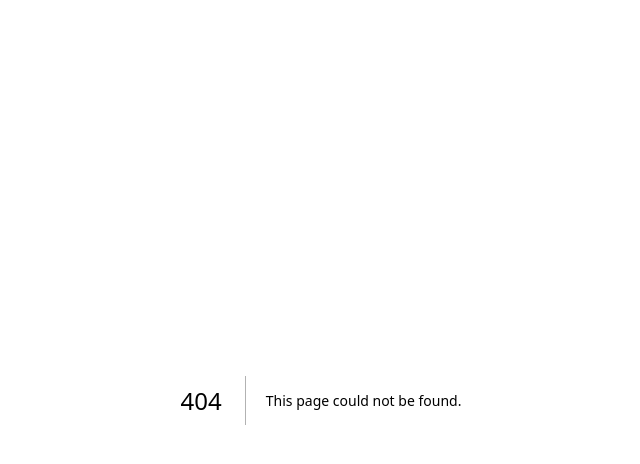
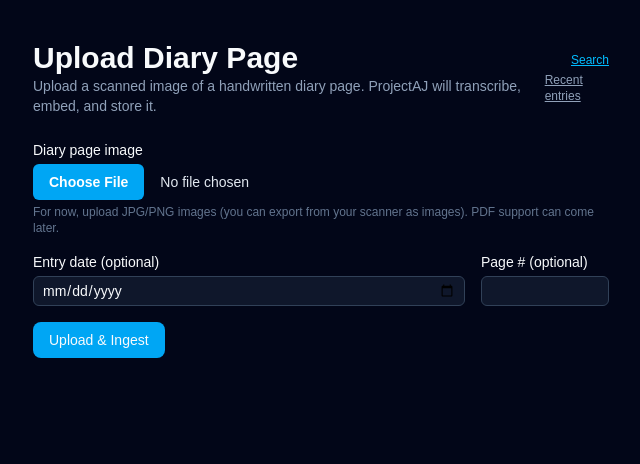
Before and after one commit to sameer7madrasi/projectaj-web, a Next.js app: page /upload in a window 1280 px wide. Before the commit this address had no page. Shown: the top 464 px of the page, without its empty margins (319-959 px from the left). Built offline with nearby package versions, Linux system fonts and the light colour scheme.

Commit message:
adding upload page option to ingest data from web app itself

```diff
--- /dev/null
+++ b/src/app/api/upload/route.ts
@@ -0,0 +1,166 @@
+// app/api/upload/route.ts
+import { NextRequest, NextResponse } from "next/server";
+import OpenAI from "openai";
+import { supabaseServer } from "@/lib/supabaseServer";
+import { randomUUID } from "crypto";
+
+const openai = new OpenAI({
+  apiKey: process.env.OPENAI_API_KEY,
+});
+
+const USER_ID = process.env.PROJECTAJ_USER_ID!;
+const MAIN_DIARY_ID = process.env.PROJECTAJ_MAIN_DIARY_ID!;
+const BUCKET_NAME = "diary-pages";
+
+async function fileToDataUrl(file: File): Promise<{ buffer: Buffer; dataUrl: string }> {
+  const arrayBuffer = await file.arrayBuffer();
+  const buffer = Buffer.from(arrayBuffer);
+  const mimeType = file.type || "image/jpeg";
+  const base64 = buffer.toString("base64");
+  const dataUrl = `data:${mimeType};base64,${base64}`;
+  return { buffer, dataUrl };
+}
+
+async function runOCR(imageDataUrl: string): Promise<string> {
+  const response = await openai.chat.completions.create({
+    model: "gpt-4o-mini",
+    messages: [
+      {
+        role: "user",
+        content: [
+          {
+            type: "text",
+            text:
+              "This is a scanned handwritten diary page. " +
+              "Transcribe the handwriting as accurately as possible into plain text. " +
+              "Preserve the original wording. Do not summarize or add commentary.",
+          },
+          {
+            type: "image_url",
+            image_url: {
+              url: imageDataUrl,
+            },
+          },
+        ],
+      },
+    ],
+    max_tokens: 4096,
+  });
+
+  const text = response.choices[0]?.message?.content || "";
+  return text;
+}
+
+async function createEmbedding(text: string): Promise<number[]> {
+  const trimmed = text.trim();
+  if (!trimmed) return [];
+
+  const res = await openai.embeddings.create({
+    model: "text-embedding-3-small",
+    input: trimmed,
+  });
+
+  return res.data[0].embedding;
+}
+
+export async function POST(req: NextRequest) {
+  try {
+    const formData = await req.formData();
+
+    const file = formData.get("file") as File | null;
+    const entryDateStr = (formData.get("entryDate") as string | null) || null;
+    const pageNumberStr = (formData.get("pageNumber") as string | null) || null;
+
+    if (!file || file.size === 0) {
+      return NextResponse.json(
+        { error: "File is required" },
+        { status: 400 }
+      );
+    }
+
+    if (!file.type.startsWith("image/")) {
+      return NextResponse.json(
+        { error: "Only image uploads are supported for now (jpg/png/etc.)" },
+        { status: 400 }
+      );
+    }
+
+    // 1) Convert to buffer + data URL
+    const { buffer, dataUrl } = await fileToDataUrl(file);
+
+    // 2) Upload to Supabase Storage
+    const ext = file.name.split(".").pop()?.toLowerCase() || "jpg";
+    const safeName = file.name.replace(/\s+/g, "_");
+    const objectPath = `${USER_ID}/${Date.now()}-${randomUUID()}.${ext}`;
+
+    const { error: storageError } = await supabaseServer.storage
+      .from(BUCKET_NAME)
+      .upload(objectPath, buffer, {
+        contentType: file.type,
+        cacheControl: "3600",
+        upsert: false,
+      });
+
+    if (storageError) {
+      console.error("Storage upload error:", storageError);
+      return NextResponse.json(
+        { error: "Failed to upload file to storage" },
+        { status: 500 }
+      );
+    }
+
+    // 3) Run OCR via OpenAI Vision
+    const rawText = await runOCR(dataUrl);
+    const cleanText = rawText.trim();
+
+    // 4) Create embedding
+    const embedding = await createEmbedding(cleanText || rawText);
+
+    // 5) Parse metadata
+    const entryDate = entryDateStr && entryDateStr.length > 0 ? entryDateStr : null;
+    const pageNumber =
+      pageNumberStr && pageNumberStr.length > 0
+        ? parseInt(pageNumberStr, 10)
+        : null;
+
+    // 6) Insert into diary_pages
+    const { data, error: insertError } = await supabaseServer
+      .from("diary_pages")
+      .insert({
+        user_id: USER_ID,
+        diary_id: MAIN_DIARY_ID,
+        page_number: pageNumber,
+        source_file_name: file.name,
+        image_path: objectPath,
+        raw_text: rawText,
+        clean_text: cleanText || rawText,
+        entry_date: entryDate,
+        embedding,
+      })
+      .select()
+      .maybeSingle();
+
+    if (insertError) {
+      console.error("Insert error:", insertError);
+      return NextResponse.json(
+        { error: "Failed to insert diary page" },
+        { status: 500 }
+      );
+    }
+
+    return NextResponse.json(
+      {
+        success: true,
+        id: data?.id,
+        message: "Entry created successfully",
+      },
+      { status: 200 }
+    );
+  } catch (err: any) {
+    console.error("Upload route error:", err);
+    return NextResponse.json(
+      { error: "Internal server error", details: err.message },
+      { status: 500 }
+    );
+  }
+}
--- a/src/app/page.tsx
+++ b/src/app/page.tsx
@@ -59,12 +59,20 @@ export default function HomePage() {
           <p className="text-sm text-slate-400">
             Search your handwritten diary with AI.
           </p>
-          <Link
-            href="/entries"
-            className="text-xs text-sky-400 hover:text-sky-300 underline transition-colors"
-          >
-            View recent entries →
-          </Link>
+          <div className="flex gap-3 text-xs">
+            <Link
+              href="/upload"
+              className="text-sky-400 hover:text-sky-300 underline transition-colors"
+            >
+              Upload page
+            </Link>
+            <Link
+              href="/entries"
+              className="text-slate-400 hover:text-slate-200 underline transition-colors"
+            >
+              Recent entries
+            </Link>
+          </div>
         </div>
 
         <form onSubmit={handleSearch} className="flex gap-2 mb-6">
--- /dev/null
+++ b/src/app/upload/page.tsx
@@ -0,0 +1,143 @@
+// app/upload/page.tsx
+"use client";
+
+import { FormEvent, useState } from "react";
+import Link from "next/link";
+
+export default function UploadPage() {
+  const [file, setFile] = useState<File | null>(null);
+  const [entryDate, setEntryDate] = useState<string>("");
+  const [pageNumber, setPageNumber] = useState<string>("");
+  const [loading, setLoading] = useState(false);
+  const [message, setMessage] = useState<string | null>(null);
+  const [error, setError] = useState<string | null>(null);
+
+  const handleSubmit = async (e: FormEvent) => {
+    e.preventDefault();
+    setMessage(null);
+    setError(null);
+
+    if (!file) {
+      setError("Please select an image file.");
+      return;
+    }
+
+    setLoading(true);
+
+    try {
+      const formData = new FormData();
+      formData.append("file", file);
+      if (entryDate) formData.append("entryDate", entryDate);
+      if (pageNumber) formData.append("pageNumber", pageNumber);
+
+      const res = await fetch("/api/upload", {
+        method: "POST",
+        body: formData,
+      });
+
+      const data = await res.json();
+
+      if (!res.ok) {
+        throw new Error(data.error || "Upload failed");
+      }
+
+      setMessage("Upload complete! Entry created.");
+      setFile(null);
+      setEntryDate("");
+      setPageNumber("");
+    } catch (err: any) {
+      console.error(err);
+      setError(err.message || "Something went wrong.");
+    } finally {
+      setLoading(false);
+    }
+  };
+
+  return (
+    <main className="min-h-screen bg-slate-950 text-slate-50 px-4 py-10 flex justify-center">
+      <div className="w-full max-w-xl">
+        <header className="mb-6 flex items-center justify-between">
+          <div>
+            <h1 className="text-3xl font-bold">Upload Diary Page</h1>
+            <p className="text-sm text-slate-400">
+              Upload a scanned image of a handwritten diary page. ProjectAJ will
+              transcribe, embed, and store it.
+            </p>
+          </div>
+          <div className="flex flex-col items-end gap-1 text-xs">
+            <Link
+              href="/"
+              className="text-sky-400 hover:text-sky-300 underline transition-colors"
+            >
+              Search
+            </Link>
+            <Link
+              href="/entries"
+              className="text-slate-400 hover:text-slate-200 underline transition-colors"
+            >
+              Recent entries
+            </Link>
+          </div>
+        </header>
+
+        <form onSubmit={handleSubmit} className="space-y-4">
+          <div>
+            <label className="block text-sm mb-1">Diary page image</label>
+            <input
+              type="file"
+              accept="image/*"
+              onChange={(e) => {
+                const f = e.target.files?.[0] || null;
+                setFile(f);
+              }}
+              className="block w-full text-sm text-slate-200
+                         file:mr-4 file:py-2 file:px-4
+                         file:rounded-md file:border-0
+                         file:text-sm file:font-semibold
+                         file:bg-sky-500 file:text-white
+                         hover:file:bg-sky-600"
+            />
+            <p className="mt-1 text-xs text-slate-500">
+              For now, upload JPG/PNG images (you can export from your scanner
+              as images). PDF support can come later.
+            </p>
+          </div>
+
+          <div className="flex gap-4">
+            <div className="flex-1">
+              <label className="block text-sm mb-1">Entry date (optional)</label>
+              <input
+                type="date"
+                value={entryDate}
+                onChange={(e) => setEntryDate(e.target.value)}
+                className="w-full rounded-md bg-slate-900 border border-slate-700 px-2 py-1 text-sm focus:outline-none focus:ring focus:ring-sky-500/40"
+              />
+            </div>
+            <div className="w-32">
+              <label className="block text-sm mb-1">Page # (optional)</label>
+              <input
+                type="number"
+                value={pageNumber}
+                onChange={(e) => setPageNumber(e.target.value)}
+                className="w-full rounded-md bg-slate-900 border border-slate-700 px-2 py-1 text-sm focus:outline-none focus:ring focus:ring-sky-500/40"
+              />
+            </div>
+          </div>
+
+          <button
+            type="submit"
+            disabled={loading}
+            className="rounded-lg px-4 py-2 bg-sky-500 text-sm font-medium disabled:opacity-60 hover:bg-sky-600 transition-colors"
+          >
+            {loading ? "Processing..." : "Upload & Ingest"}
+          </button>
+        </form>
+
+        {message && (
+          <p className="mt-4 text-sm text-emerald-400">{message}</p>
+        )}
+        {error && <p className="mt-4 text-sm text-red-400">{error}</p>}
+      </div>
+    </main>
+  );
+}
```
